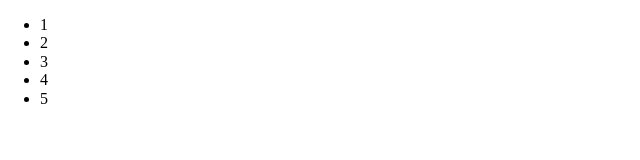
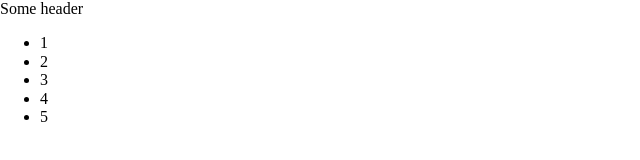
Before and after one commit to he1s/Some-page, a plain HTML site: page index.html in a window 1280 px wide. Shown: the whole page, without its empty margins (0-640 px from the left). Drawn offline with Linux system fonts and the light colour scheme.

Commit message:
added header

```diff
--- a/index.html
+++ b/index.html
@@ -8,6 +8,7 @@
     <link rel="stylesheet" href="css/normalize.css" />
   </head>
   <body>
+    <header>Some header</header>
     <ul class="menu">
       <li class="item">1</li>
       <li class="item">2</li>
```
